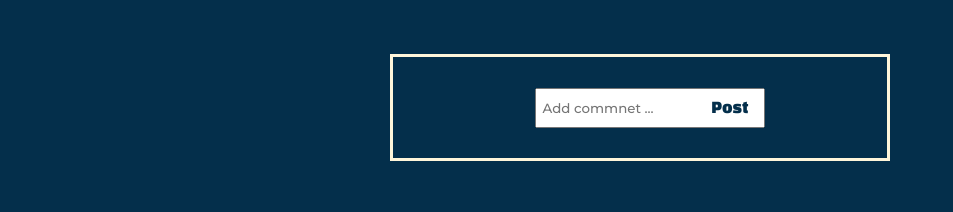
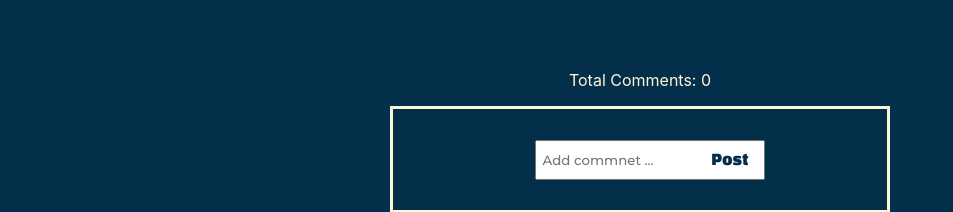
Before and after one commit to thinkful-ei-leopard/memestagram-client, a React (Create React App) app: page /posts/1 in a window 1280 px wide. Shown: the part 135-347 px from the top of the page, without its empty margins (0-953 px from the left). Built offline with nearby package versions, Linux system fonts and the light colour scheme; no server answers; a web font is replaced by a local one.

Commit message:
not finished

```diff
--- a/src/components/Dashboard/DashPost.js
+++ b/src/components/Dashboard/DashPost.js
@@ -2,16 +2,16 @@ import React, { Component } from 'react'
 import {Link} from 'react-router-dom';
 import MemeContext from '../../context/MemeContext'
 import PostsService from '../../services/posts-service'
-
+import CommentsService from '../../services/comment-service';
 export default class DashboardPage extends Component {
    static defaultProps={
     handlePhotoView:()=>{ }
    }
       state = {
-
         count: 0,
         posts: [],
-        like: '🤍'
+        like: '🤍',
+        comments:[]
     }
 
     static contextType = MemeContext
@@ -45,7 +45,7 @@ export default class DashboardPage extends Component {
 
    renderPosts() {
         const posts = this.state.posts
-
+        const comments = this.state.comments
         const postsArr = []
         if(!Array.isArray(posts) || !posts.length) {
             postsArr.push(
@@ -56,6 +56,7 @@ export default class DashboardPage extends Component {
         } else {
             for(let i = 0; i < posts.length; i++) {
                 postsArr.push(
+
                     <div  key={posts[i].id} className='posts'>
                         <div className='upper-container'>
                             <div className='image-cropper'>
@@ -69,8 +70,8 @@ export default class DashboardPage extends Component {
                             <img src={posts[i].memeImg} alt='meme' className='meme'  onClick={(e) => this.handleClicked(e)} ></img>
                         </Link>
                         <div className='post-content'>
-                            <span role='img' aria-label='heart' onClick={() =>this.addLike()} className='heart'>{this.state.like}</span>likes: {posts[i].likes}
-                            <span>comments: 123</span>
+                            <span role='img' aria-label='heart' onClick={() =>this.addLike()} className='heart'>{this.state.like}</span>likes:{posts[i].likes}
+                            <span>comments: </span>
                             <div className='description-contianer'>
                                 <p className='username'>{posts[i].username}</p>
                                 <p className='description'>{posts[i].description}</p>
--- a/src/components/PhotoView/PhotoView.js
+++ b/src/components/PhotoView/PhotoView.js
@@ -33,6 +33,7 @@ componentDidMount(){
         .then(res => this.setState({comments:res}))
         .catch(this.context.setError)
 
+
 }
 
 addComment(event){
@@ -66,7 +67,7 @@ addComment(event){
 }
 
     render() {
-        const {singlePost}=this.state
+        const {singlePost, comments}=this.state
 
         return (
             <div>
@@ -79,6 +80,7 @@ addComment(event){
                 </div>
                 <h3 className='user_name'>{singlePost.username}</h3>
                 <p className='user_name'>{singlePost.description}</p>
+                <p>Total Comments: {comments.length}</p>
                 <div>{this.renderComments()}</div>
                 <form onSubmit={this.addComment}>
                 <div className='postComment'>
--- a/src/context/MemeContext.js
+++ b/src/context/MemeContext.js
@@ -9,6 +9,7 @@ const MemeContext = React.createContext({
   setError: () => {},
   clearError: () => {},
   setUser: () => {},
+  setComments:()=>{},
   setPosts: () => {},
   processLogin: () => {},
   processLogout: () => {},
@@ -62,6 +63,7 @@ export class MemeProvider extends Component {
     this.setState({ posts })
   }
 
+
   processLogin = authToken => {
     TokenService.saveAuthToken(authToken)
     const jwtPayload = TokenService.parseAuthToken()
```
